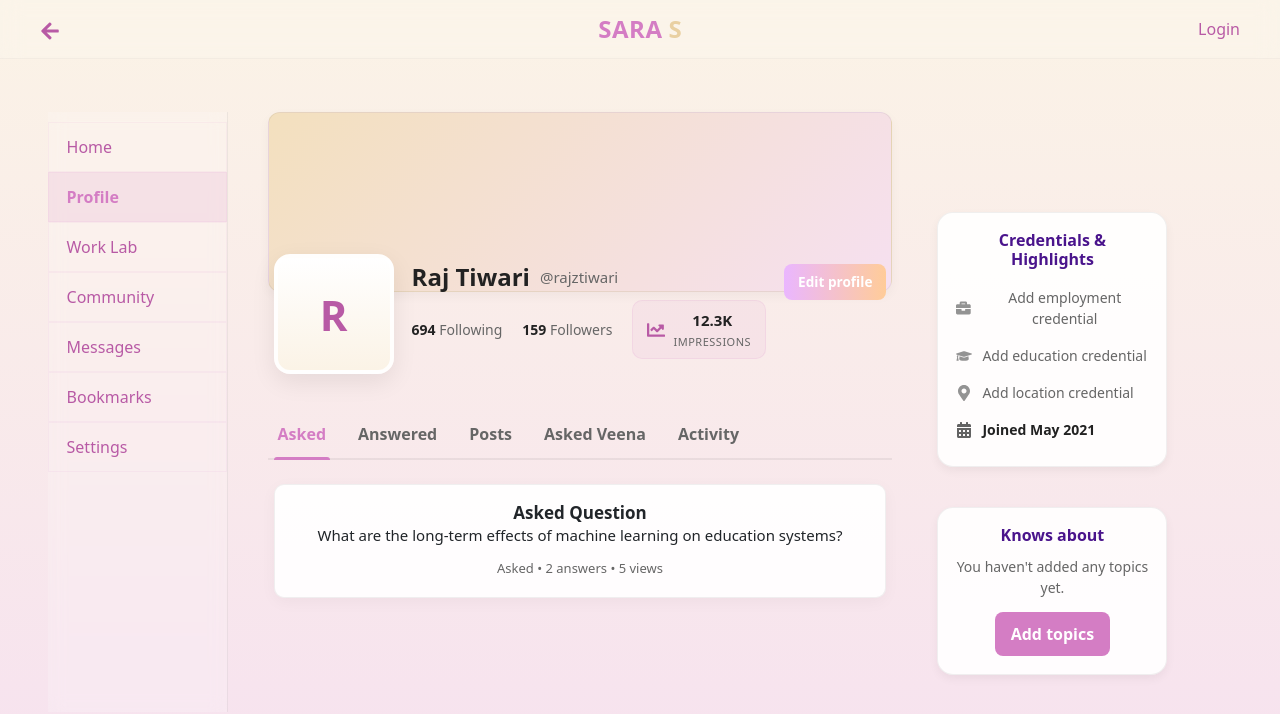
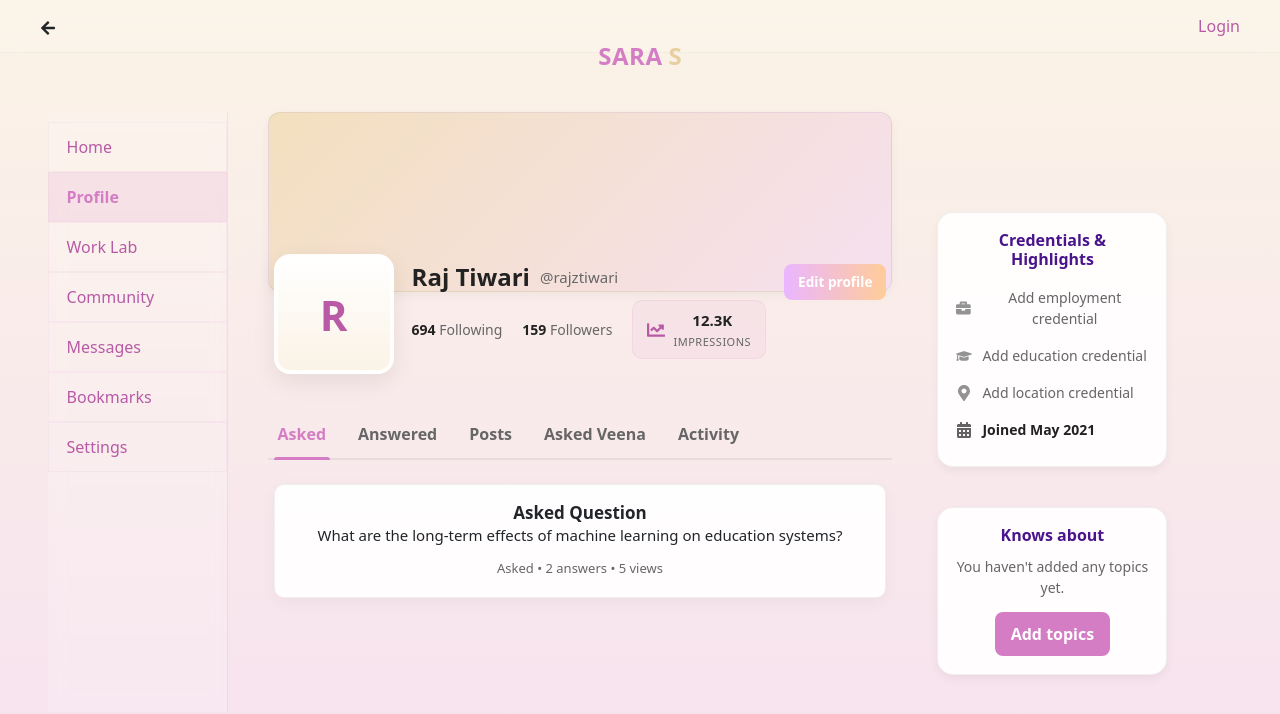
Before and after one commit to RAj-TIWARII/SARAS-0.1, a React (Vite) app: page /Profile in a window 1280 px wide. Shown: the top 714 px of the page. Built offline with nearby package versions, Linux system fonts and the light colour scheme.

Commit message:
Update Profile.jsx

```diff
--- a/src/pages/Profile.jsx
+++ b/src/pages/Profile.jsx
@@ -14,12 +14,13 @@ export default function Profile() {
     <div className="saras-page profile-page">
       {/* NAVBAR */}
       <header className="saras-navbar">
-        <div className="nav-left" onClick={() => navigate(-1)} aria-label="Back">
-          <FaArrowLeft />
-        </div>
-
-        <div className="saras-title" aria-hidden="true">
-          <span className="lotus">SARA</span><span className="softblue">S</span>
+        <div className="nav-left-group">
+          <div className="nav-back" onClick={() => navigate(-1)} aria-label="Back">
+            <FaArrowLeft />
+          </div>
+          <div className="saras-title" aria-hidden="true">
+            <span className="lotus">SARA</span><span className="softblue">S</span>
+          </div>
         </div>
 
         <div className="nav-right">
```
